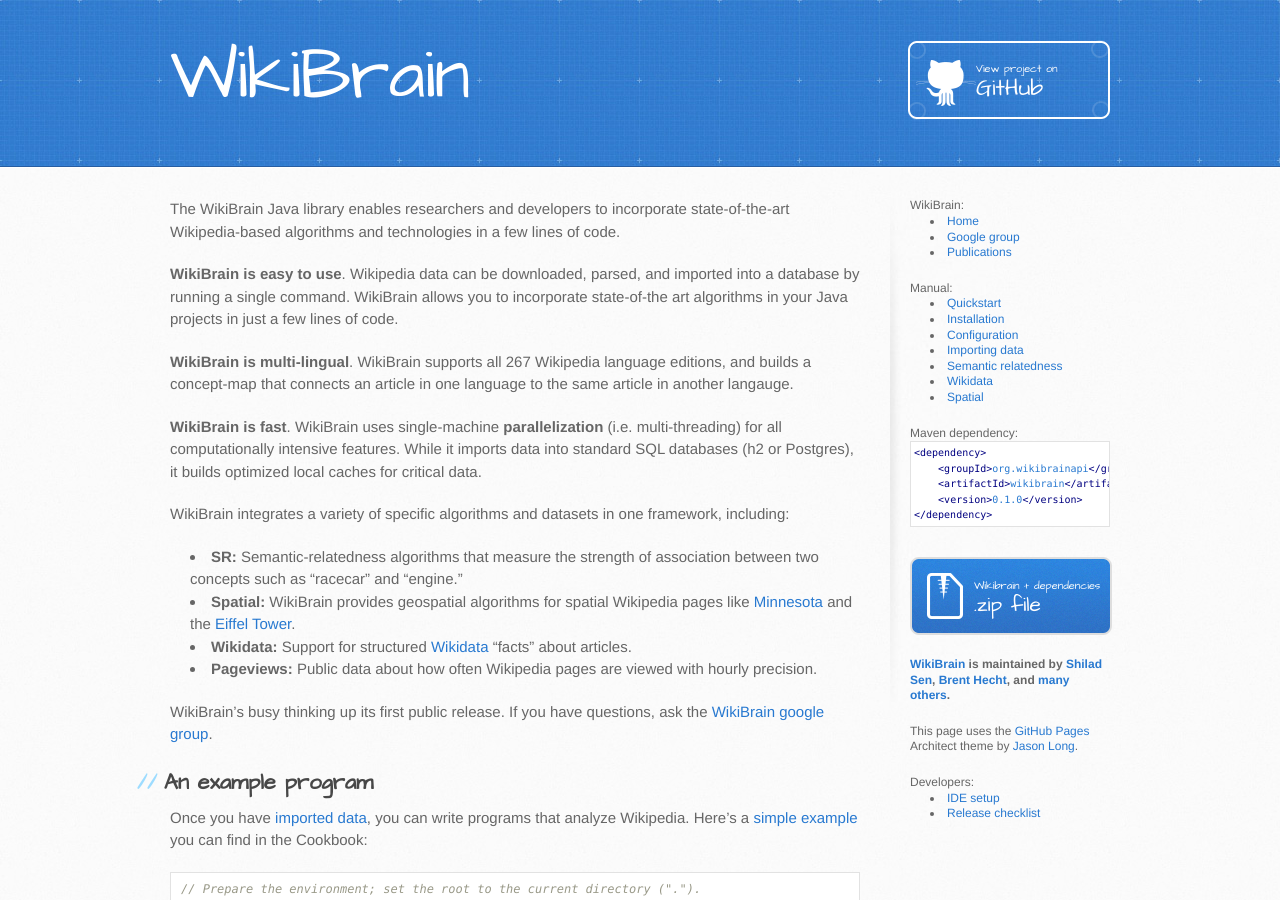
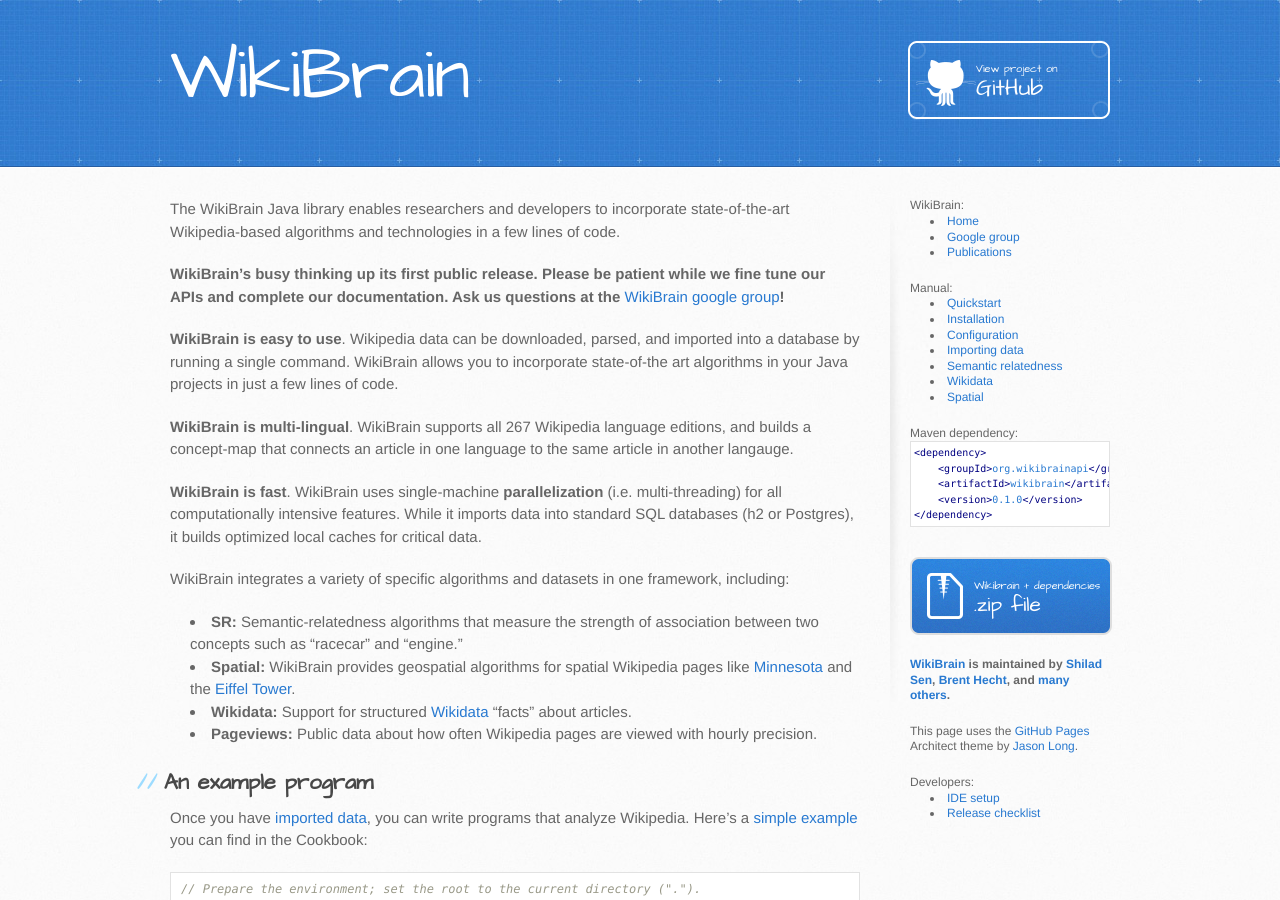
Before and after one commit to shilad/wikibrain, a Jekyll site: the page built from index.md, in a window 1280 px wide and 900 px high. Built offline with Jekyll 4.4.1, drawn with Linux system fonts in a browser that asks for light colours; nearby versions of some CDN libraries; Markdown is read by kramdown in place of the engine named in the settings.

Commit message:
Update index.md

```diff
--- a/index.md
+++ b/index.md
@@ -5,6 +5,7 @@
 
 The WikiBrain Java library enables researchers and developers to incorporate state-of-the-art Wikipedia-based algorithms and technologies in a few lines of code.
 
+**WikiBrain's busy thinking up its first public release. Please be patient while we fine tune our APIs and complete our documentation. Ask us questions at the [WikiBrain google group](https://groups.google.com/forum/#!forum/wikibrain)!**
 
 **WikiBrain is easy to use**.
 Wikipedia data can be downloaded, parsed, and imported into a database by running a single command.
@@ -23,8 +24,6 @@
 * **Spatial:** WikiBrain provides geospatial algorithms for spatial Wikipedia pages like [Minnesota](http://en.wikipedia.org/wiki/Minnesota) and the [Eiffel Tower](http://en.wikipedia.org/wiki/Eiffel_Tower).
 * **Wikidata:** Support for structured [Wikidata](http://meta.wikimedia.org/wiki/Wikidata) "facts" about articles.
 * **Pageviews:** Public data about how often Wikipedia pages are viewed with hourly precision.
-
-WikiBrain's busy thinking up its first public release. If you have questions, ask the [WikiBrain google group](https://groups.google.com/forum/#!forum/wikibrain).
 
 ## An example program
 Once you have [imported data](tutorial/import.html), you can write programs that analyze Wikipedia.
```
